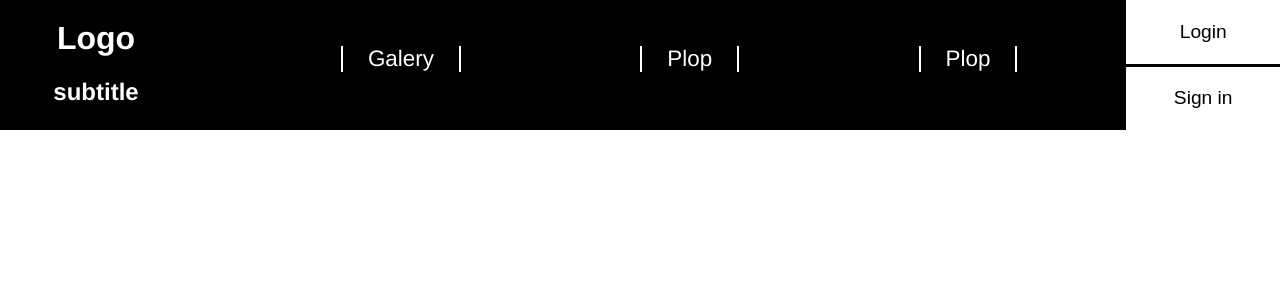
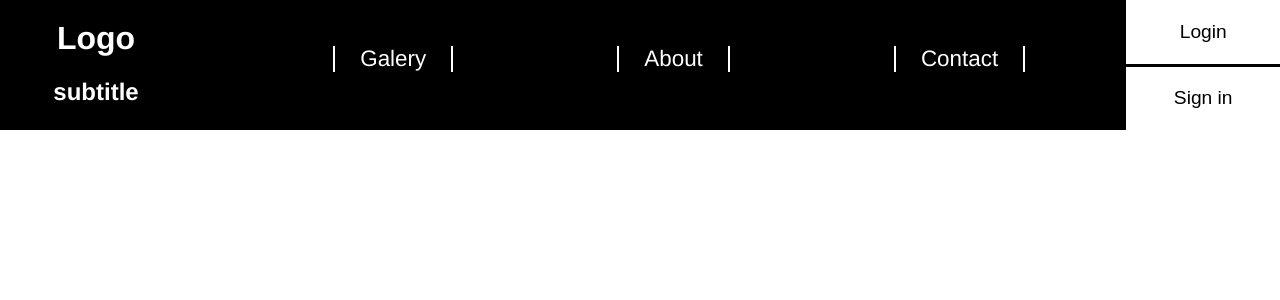
Before and after one commit to yohann-kevin/galactic-pictures-front, a Vue app: page /wip in a window 1280 px wide. Shown: the top 300 px of the page. Built offline with nearby package versions, Linux system fonts and the light colour scheme; no server answers.

Commit message:
feat: manage error 404 and page not available

```diff
--- a/src/components/Header.vue
+++ b/src/components/Header.vue
@@ -7,8 +7,8 @@
       <nav class="header-nav">
         <ul>
           <li><router-link to="/">Galery</router-link></li>
-          <li><a href="#">Plop</a></li>
-          <li><a href="#">Plop</a></li>
+          <li><router-link to="/wip">About</router-link></li>
+          <li><router-link to="/wip">Contact</router-link></li>
           <li v-if="this.isConnected"><router-link to="/favorite">Favorite Picture</router-link></li>
         </ul>
       </nav>
--- /dev/null
+++ b/src/components/error/404.vue
@@ -0,0 +1,13 @@
+<template>
+  <div><h1>Error 404, you got lost?</h1></div>
+</template>
+
+<script>
+export default {
+
+}
+</script>
+
+<style>
+
+</style>
--- /dev/null
+++ b/src/components/error/WorkInProgress.vue
@@ -0,0 +1,13 @@
+<template>
+  <div><h1>this page is not yet available</h1></div>
+</template>
+
+<script>
+export default {
+
+}
+</script>
+
+<style>
+
+</style>
--- a/src/router/index.js
+++ b/src/router/index.js
@@ -1,4 +1,5 @@
 import { createRouter, createWebHistory } from 'vue-router';
+// components
 import Galery from '../components/pictures/Galery.vue';
 import Picture from '../components/pictures/Picture.vue';
 import Register from '../components/users/Register.vue';
@@ -6,6 +7,11 @@ import Login from '../components/users/Login.vue';
 import Dashboard from '../components/users/Dashboard.vue';
 import Favorite from '../components/users/Favorite.vue';
 
+// error
+import WorkInProgress from '../components/error/WorkInProgress.vue';
+import Error404 from '../components/error/404.vue';
+
+// store
 import store from '../store/index.js';
 
 const routes = [
@@ -46,6 +52,16 @@ const routes = [
       if (store.state.userIsConnected) next();
       else next({path: "/login"})
     }
+  },
+  {
+    path: '/wip',
+    name: 'wip',
+    component: WorkInProgress
+  },
+  {
+    path: '/:catchAll(.*)',
+    name: 'Error404',
+    component: Error404
   }
 ];
 
```
